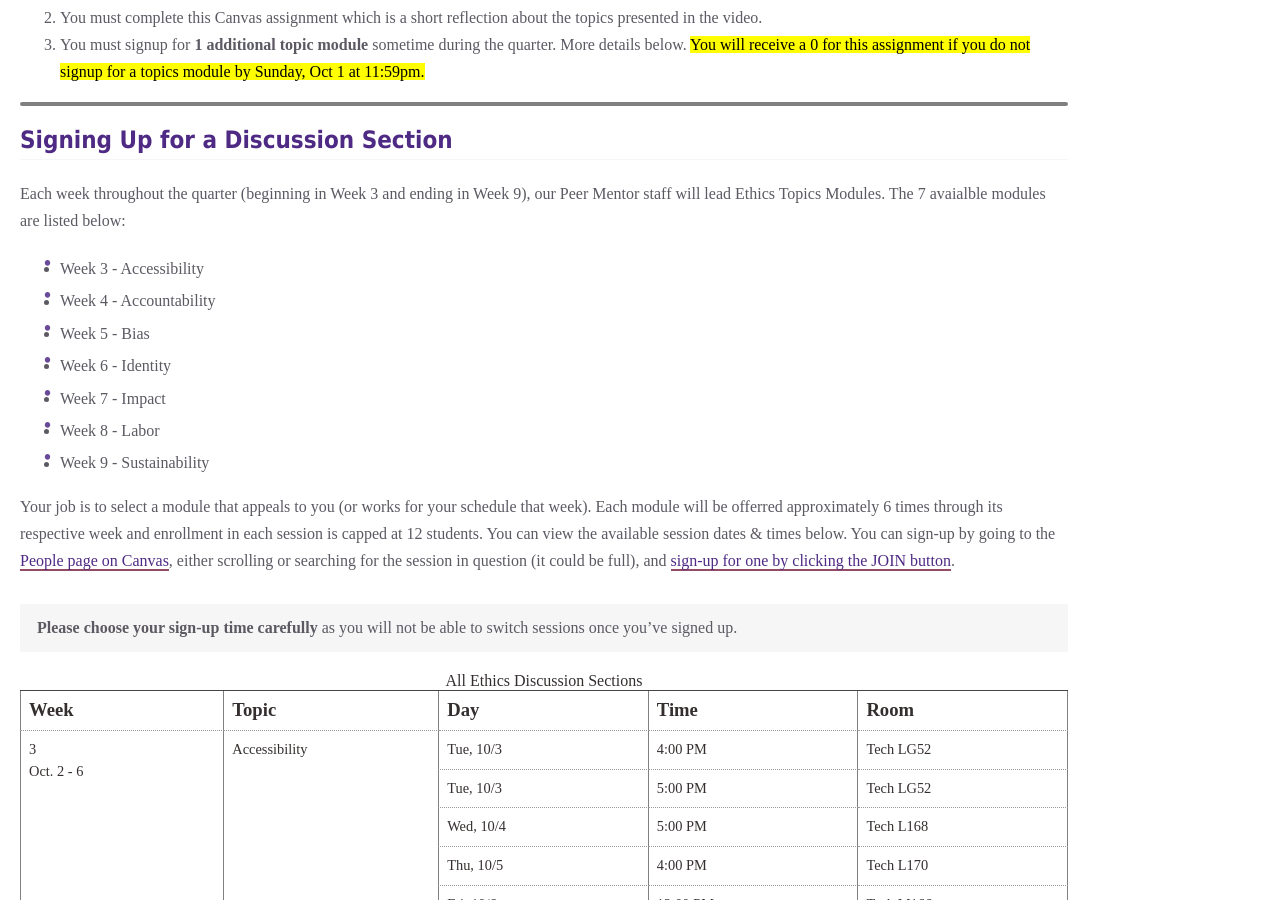
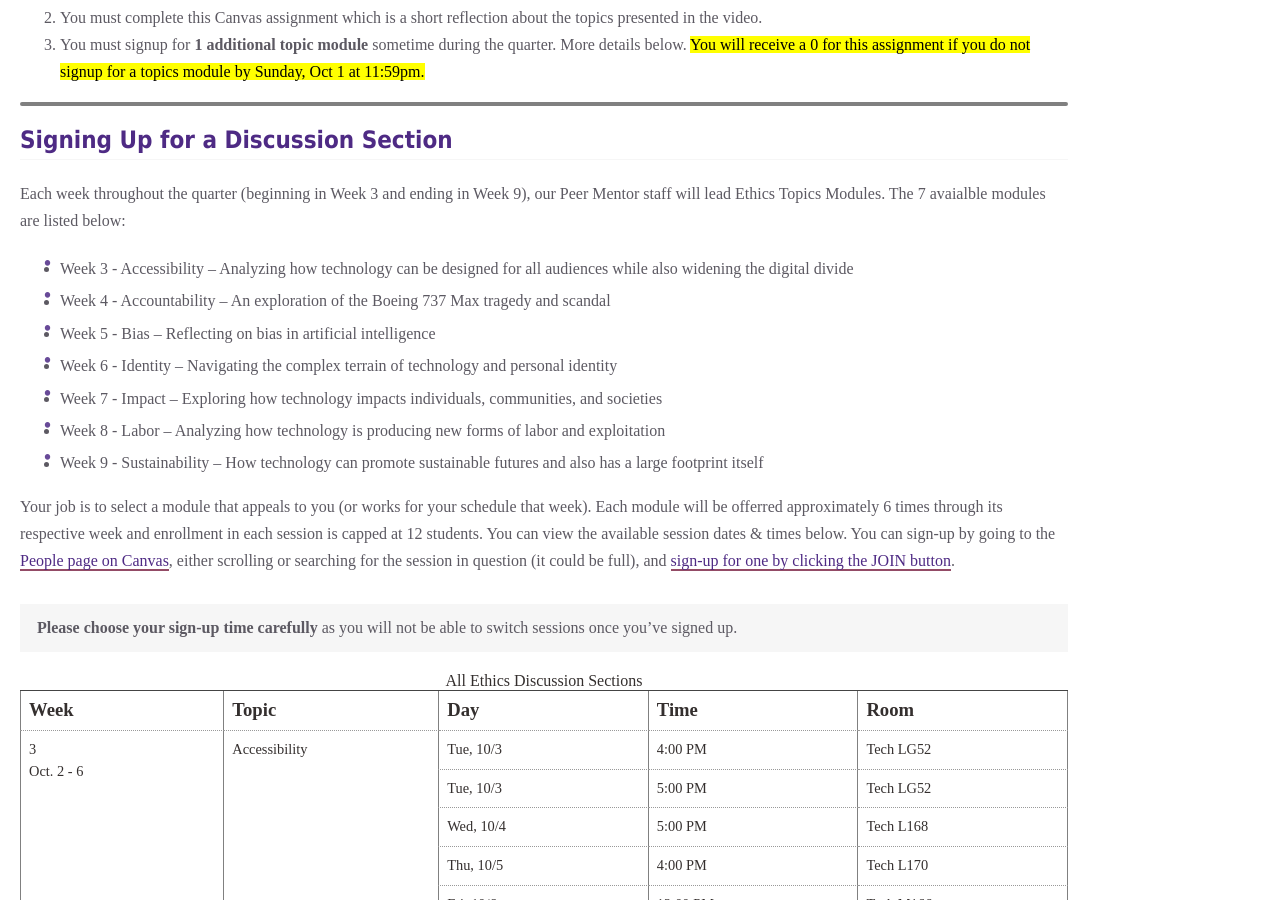
Before and after one commit to shhyou/bain-cs111-web-fork, a Jekyll site: the page built from pages/_lectures/week02_ethics.md, in a window 1280 px wide and 900 px high, scrolled down 422 px. Built offline with Jekyll 4.4.1, drawn with Linux system fonts in a browser that asks for light colours; some web fonts are replaced.

Commit message:
ethics overview update

```diff
--- a/pages/_lectures/week02_ethics.md
+++ b/pages/_lectures/week02_ethics.md
@@ -38,13 +38,13 @@ This first module serves as an introduction **and is required for everyone**. Yo
 
 Each week throughout the quarter (beginning in Week 3 and ending in Week 9), our Peer Mentor staff will lead Ethics Topics Modules. The 7 avaialble modules are listed below:
 
-* Week 3 - Accessibility
-* Week 4 - Accountability
-* Week 5 - Bias
-* Week 6 - Identity
-* Week 7 - Impact
-* Week 8 - Labor
-* Week 9 - Sustainability
+* Week 3 - Accessibility – Analyzing how technology can be designed for all audiences while also widening the digital divide
+* Week 4 - Accountability – An exploration of the Boeing 737 Max tragedy and scandal
+* Week 5 - Bias – Reflecting on bias in artificial intelligence
+* Week 6 - Identity – Navigating the complex terrain of technology and personal identity
+* Week 7 - Impact – Exploring how technology impacts individuals, communities, and societies
+* Week 8 - Labor – Analyzing how technology is producing new forms of labor and exploitation
+* Week 9 - Sustainability – How technology can promote sustainable futures and also has a large footprint itself
 
 Your job is to select a module that appeals to you (or works for your schedule that week). Each module will be offerred approximately 6 times through its respective week and enrollment in each session is capped at 12 students. You can view the available session dates & times below. You can sign-up by going to the [People page on Canvas]({{ site.canvas_url }}/users), either scrolling or searching for the session in question (it could be full), and [sign-up for one by clicking the JOIN button](https://community.canvaslms.com/t5/Student-Guide/How-do-I-join-a-group-as-a-student/ta-p/468).
 
```
